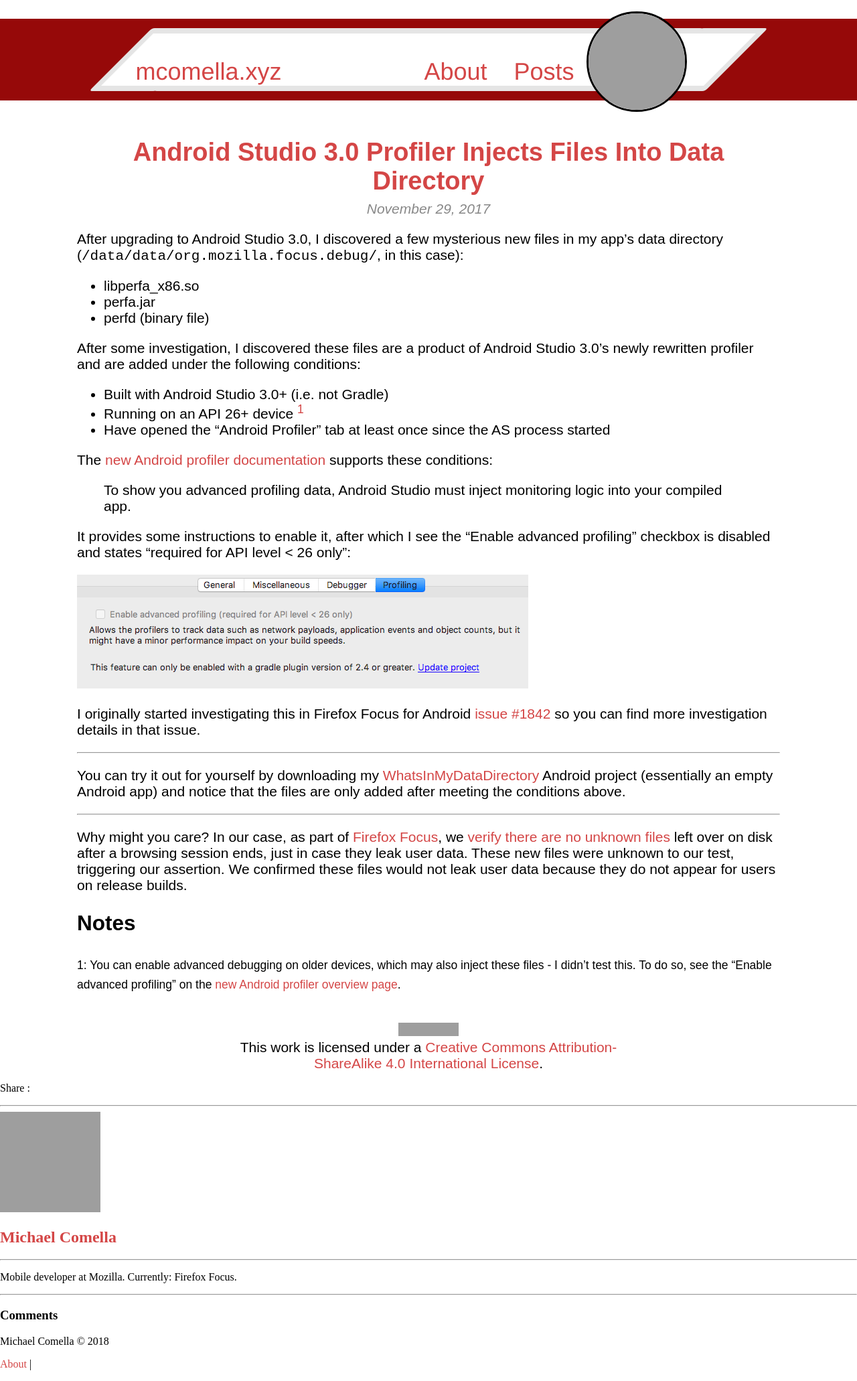
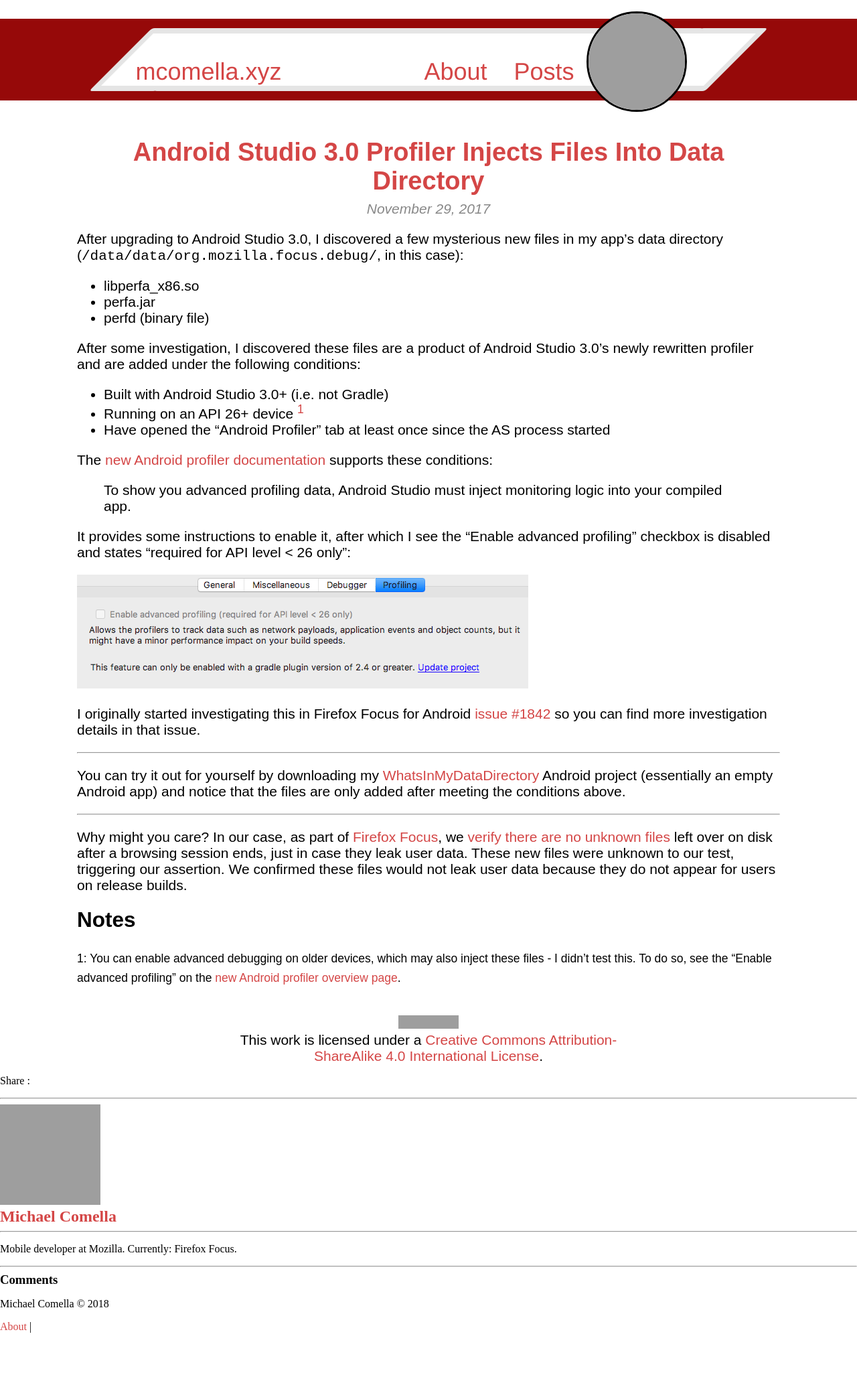
Before and after one commit to mcomella/mcomella.github.com, a Jekyll site: the page built from _posts/2017-11-29-as-3-profiler-injects-files.md, in a window 1280 px wide. Shown: the whole page at 67% size. Built offline with Jekyll 4.4.1, drawn with Linux system fonts in a browser that asks for light colours; comment, search, counter and statistics services are not loaded; after the commit the page ends 2006 px from its top, so only the background shows below that; grey boxes are pictures that could not be loaded.

Commit message:
Reset margins on headers.

```diff
--- a/css/redesign.css
+++ b/css/redesign.css
@@ -4,7 +4,7 @@
     - github, twitter, rss.
 */
 
-body {
+body, h1, h2, h3, h4, h5, h6 {
     margin: 0;
 }
 
```
